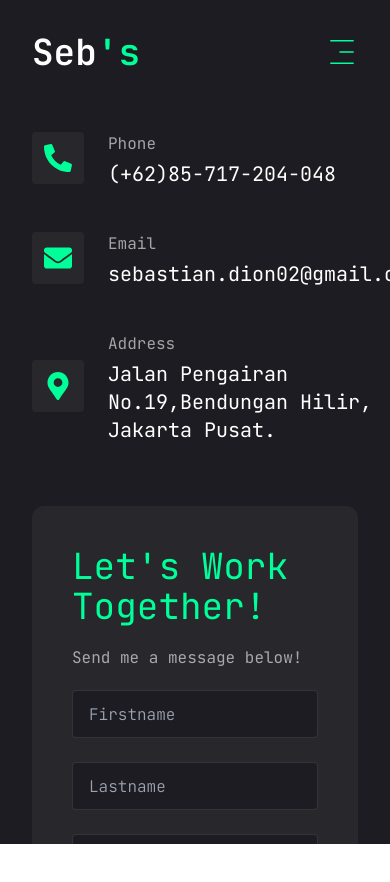
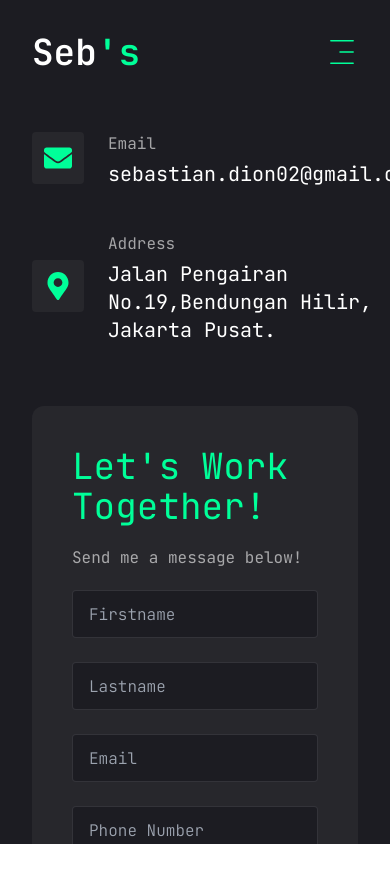
Before and after one commit to SebastianDion/WebPortofolioDion, a Next.js app: page /contact in a window 390 px wide. Shown: the top 882 px of the page. Built offline with nearby package versions, Linux system fonts and the light colour scheme.

Commit message:
remove phone number

```diff
--- a/app/contact/page.jsx
+++ b/app/contact/page.jsx
@@ -8,11 +8,11 @@ import { FaPhoneAlt, FaEnvelope, FaMapMarkerAlt } from "react-icons/fa";
 import { motion } from "framer-motion";
 
 const info = [
-  {
-    icons: <FaPhoneAlt />,
-    title: 'Phone',
-    description: "(+62)85-717-204-048",
-  },
+  // {
+  //   icons: <FaPhoneAlt />,
+  //   title: 'Phone',
+  //   description: " ",
+  // },
   {
     icons: <FaEnvelope />,
     title: 'Email',
```
